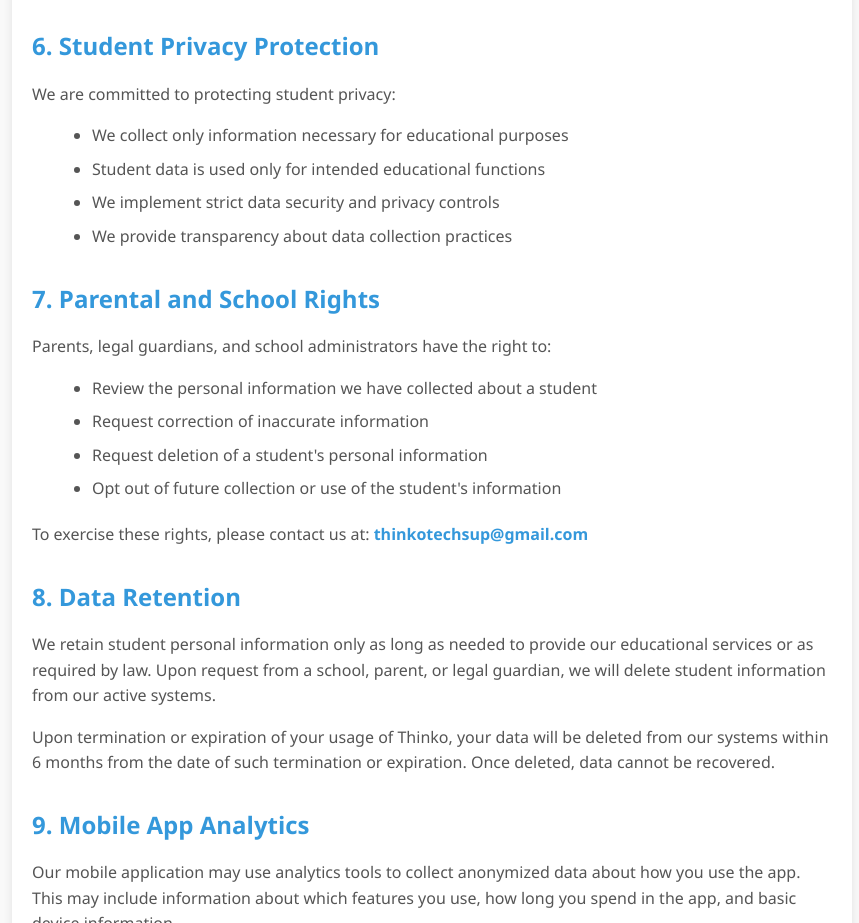
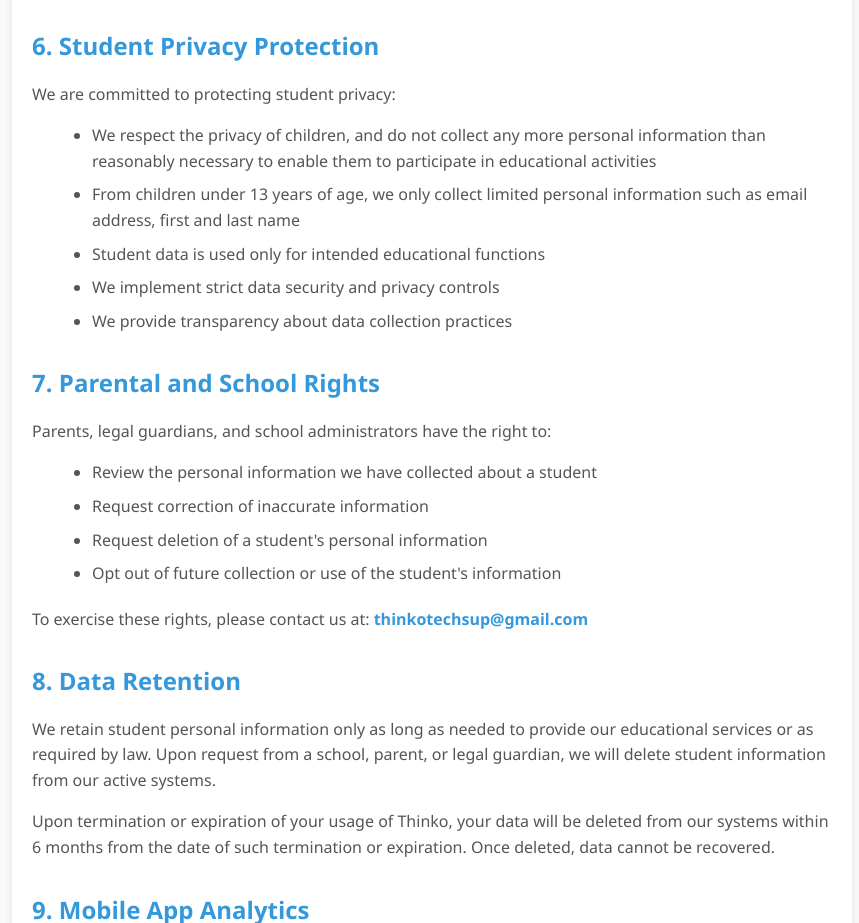
Before and after one commit to rohanrao1729/privacy-policy, a plain HTML site: page index.html in a window 1280 px wide. Shown: the part 1784-2707 px from the top of the page, without its empty margins (208-1067 px from the left). Drawn offline with Linux system fonts and the light colour scheme.

Commit message:
fixed coppa

```diff
--- a/index.html
+++ b/index.html
@@ -135,7 +135,8 @@
         <h2>6. Student Privacy Protection</h2>
         <p>We are committed to protecting student privacy:</p>
         <ul>
-            <li>We collect only information necessary for educational purposes</li>
+            <li>We respect the privacy of children, and do not collect any more personal information than reasonably necessary to enable them to participate in educational activities</li>
+            <li>From children under 13 years of age, we only collect limited personal information such as email address, first and last name</li>
             <li>Student data is used only for intended educational functions</li>
             <li>We implement strict data security and privacy controls</li>
             <li>We provide transparency about data collection practices</li>
```
